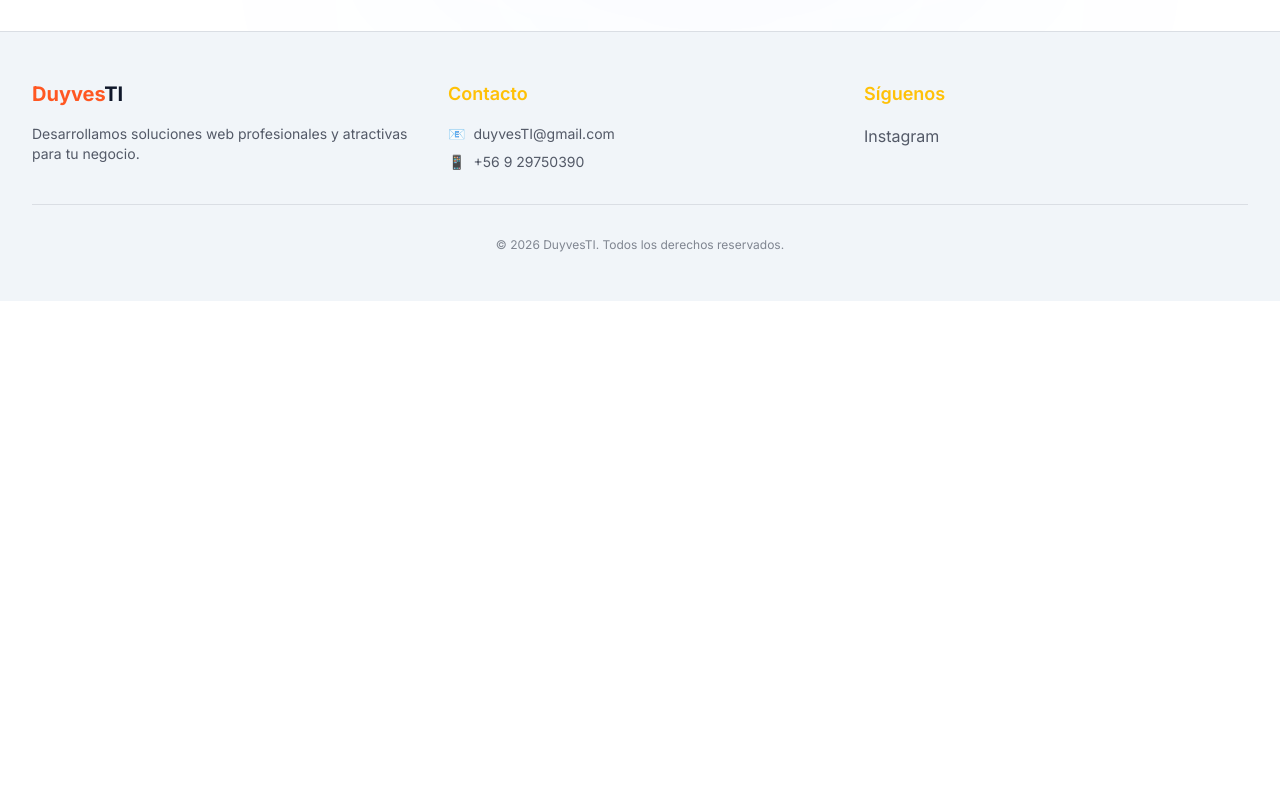
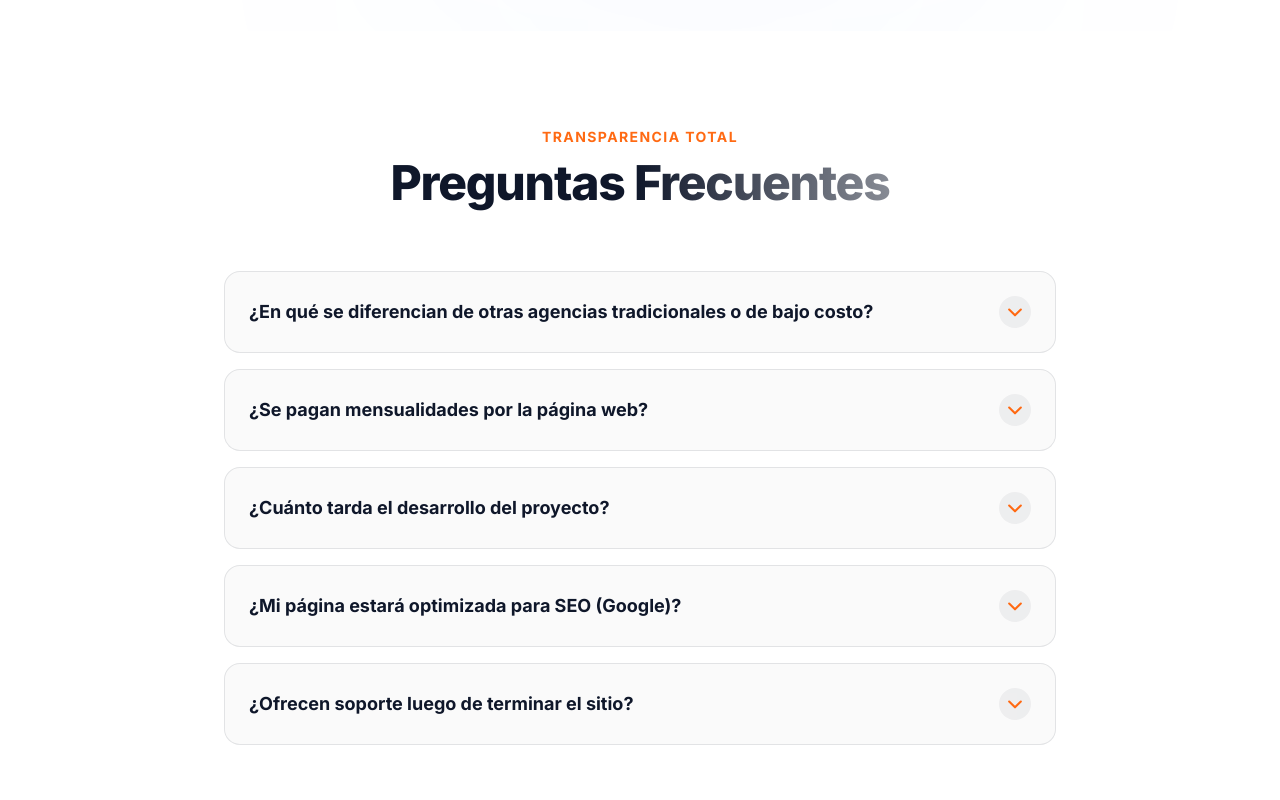
Before and after one commit to DuyvesTI/WebPagesDuyvesTI, a Next.js app: page / in a window 1280 px wide. Shown: the part 3880-4680 px from the top of the page. Before the commit the page ends 4181 px from the top, so only its background shows below. Built offline with nearby package versions, Linux system fonts and the light colour scheme.

Commit message:
feat: add FAQ and hide Portfolio section for production

```diff
--- a/src/app/page.tsx
+++ b/src/app/page.tsx
@@ -1,7 +1,9 @@
 import Hero from "@/components/Hero";
 import Services from "@/components/Services";
 import Process from "@/components/Process";
+// import Portfolio from "@/components/Portfolio";
 import Pricing from "@/components/Pricing";
+import FAQ from "@/components/FAQ";
 
 export default function Home() {
   return (
@@ -9,7 +11,9 @@ export default function Home() {
       <Hero />
       <Services />
       <Process />
+      {/* <Portfolio /> */}
       <Pricing />
+      <FAQ />
     </div>
   );
 }
--- /dev/null
+++ b/src/components/FAQ.tsx
@@ -0,0 +1,89 @@
+"use client";
+
+import React, { useState } from "react";
+
+export default function FAQ() {
+  const [openIndex, setOpenIndex] = useState<number | null>(null);
+
+  const faqs = [
+    {
+      question: "¿En qué se diferencian de otras agencias tradicionales o de bajo costo?",
+      answer: "A diferencia de las agencias que utilizan constructores visuales lentos o plantillas genéricas (como Elementor o WordPress básico), nosotros desarrollamos con código moderno a medida (Next.js y React). Esto resulta en páginas ultra-rápidas, con un diseño premium exclusivo (sin limitaciones creativas) y preparadas para posicionar en Google.",
+    },
+    {
+      question: "¿Se pagan mensualidades por la página web?",
+      answer: "No. Solo cobramos por el desarrollo del proyecto. Una vez finalizado, tú eres el dueño absoluto del código fuente y del sitio web. No cobramos mensualidades absurdas por tener tu sitio en comodato, a diferencia del modelo de negocio de nuestra competencia.",
+    },
+    {
+      question: "¿Cuánto tarda el desarrollo del proyecto?",
+      answer: "Los tiempos varían según el alcance: las Landings Premium pueden estar listas entre 2 y 3 semanas. Las Webs Corporativas multi-página demoran entre 3 y 5 semanas. Durante este periodo, serás parte del proceso y te mantendremos informado paso a paso.",
+    },
+    {
+      question: "¿Mi página estará optimizada para SEO (Google)?",
+      answer: "Sí, todos los desarrollos incluyen SEO técnico desde el primer día: código semántico, tiempos de carga instantáneos, etiquetas meta jerárquicas y arquitectura optimizada. Next.js es el estándar de la industria mundial para posicionamiento ya que procesa la web antes de enviarla a tu cliente.",
+    },
+    {
+      question: "¿Ofrecen soporte luego de terminar el sitio?",
+      answer: "Absolutamente. Te damos 30 días de periodo de garantía y soporte técnico sin costo adicional, para asegurar que todo funcione a la perfección tras el despliegue de tu página en producción. Adicionalmente, podemos ofrecerte un plan de mantención mensual si lo prefieres.",
+    }
+  ];
+
+  const toggleFAQ = (index: number) => {
+    setOpenIndex(openIndex === index ? null : index);
+  };
+
+  return (
+    <section id="faq" className="py-24 relative bg-background">
+      <div className="max-w-4xl mx-auto px-4 sm:px-6 lg:px-8 relative z-10">
+
+        <div className="text-center mb-16">
+          <h2 className="text-sm font-bold tracking-widest text-[#FF6A13] uppercase mb-3">
+            Transparencia Total
+          </h2>
+          <h3 className="text-4xl md:text-5xl font-extrabold text-foreground tracking-tight">
+             Preguntas <span className="text-transparent bg-clip-text bg-gradient-to-r from-foreground to-foreground/50">Frecuentes</span>
+          </h3>
+        </div>
+
+        <div className="space-y-4">
+          {faqs.map((faq, index) => (
+            <div
+              key={index}
+              className={`border rounded-2xl overflow-hidden transition-all duration-300 ${
+                openIndex === index
+                  ? 'border-foreground/30 bg-foreground/[0.04]'
+                  : 'border-foreground/10 bg-foreground/[0.02] hover:bg-foreground/[0.04]'
+              }`}
+            >
+              <button
+                onClick={() => toggleFAQ(index)}
+                className="w-full px-6 py-6 text-left flex justify-between items-center focus:outline-none"
+              >
+                <span className="font-bold text-lg text-foreground pr-8">{faq.question}</span>
+                <span className="flex-shrink-0 flex items-center justify-center w-8 h-8 rounded-full bg-foreground/5">
+                  <svg
+                    className={`w-5 h-5 transition-transform duration-300 text-[#FF6A13] ${openIndex === index ? 'rotate-180' : ''}`}
+                    fill="none" stroke="currentColor" viewBox="0 0 24 24"
+                  >
+                    <path strokeLinecap="round" strokeLinejoin="round" strokeWidth="2.5" d="M19 9l-7 7-7-7" />
+                  </svg>
+                </span>
+              </button>
+
+              <div
+                className={`px-6 overflow-hidden transition-all duration-300 ease-in-out ${
+                  openIndex === index ? 'max-h-96 pb-6 opacity-100' : 'max-h-0 opacity-0'
+                }`}
+              >
+                <p className="text-foreground/70 leading-relaxed text-base">
+                  {faq.answer}
+                </p>
+              </div>
+            </div>
+          ))}
+        </div>
+
+      </div>
+    </section>
+  );
+}
--- /dev/null
+++ b/src/components/Portfolio.tsx
@@ -0,0 +1,109 @@
+"use client";
+
+import React from "react";
+
+export default function Portfolio() {
+  const projects = [
+    {
+      id: 1,
+      name: "Gamfire Chile",
+      category: "Web Corporativa B2B",
+      description: "Plataforma digital para equipamiento técnico e industrial con sistema dinámico de catálogos.",
+      tech: ["Next.js", "Tailwind", "SEO Técnico"],
+      gradient: "from-red-900/80 to-neutral-950",
+      accent: "text-red-400",
+    },
+    {
+      id: 2,
+      name: "Nexus FinTech",
+      category: "SaaS Dashboard (Ejemplo)",
+      description: "Panel financiero interactivo en tiempo real con gráficos envolventes para una startup de inversiones.",
+      tech: ["React 19", "TypeScript", "PostgreSQL"],
+      gradient: "from-blue-900/80 to-neutral-950",
+      accent: "text-blue-400",
+    },
+    {
+      id: 3,
+      name: "LogisTrack",
+      category: "Aplicación Web (Ejemplo)",
+      description: "Sistema de ruteo interno para trazabilidad de envíos marítimos con geolocalización en vivo.",
+      tech: ["Supabase", "Next.js", "Maps API"],
+      gradient: "from-emerald-900/80 to-neutral-950",
+      accent: "text-emerald-400",
+    },
+    {
+      id: 4,
+      name: "Estudio Horizon",
+      category: "Landing Cinemática (Ejemplo)",
+      description: "Portafolio arquitectónico focalizado en la experiencia visual de alta gama y carga ultra-rápida.",
+      tech: ["Framer Motion", "Tailwind", "React"],
+      gradient: "from-orange-900/80 to-neutral-950",
+      accent: "text-[#FF6A13]",
+    },
+  ];
+
+  return (
+    <section id="portafolio" className="py-24 relative bg-foreground/[0.01]">
+      <div className="max-w-7xl mx-auto px-4 sm:px-6 lg:px-8 relative z-10">
+
+        <div className="flex flex-col md:flex-row md:items-end justify-between mb-16 gap-6">
+          <div className="max-w-2xl">
+            <h2 className="text-sm font-bold tracking-widest text-[#FF6A13] uppercase mb-3">
+              Casos de Éxito
+            </h2>
+            <h3 className="text-4xl md:text-5xl font-extrabold text-foreground tracking-tight">
+              Ingeniería <span className="text-transparent bg-clip-text bg-gradient-to-r from-foreground to-foreground/50">en Acción</span>
+            </h3>
+          </div>
+          <p className="text-lg text-foreground/60 max-w-md">
+            Explora una selección de los ecosistemas digitales que construimos. Rendimiento absoluto y diseño impecable.
+          </p>
+        </div>
+
+        <div className="grid grid-cols-1 md:grid-cols-2 gap-8">
+          {projects.map((project) => (
+            <div
+              key={project.id}
+              className="group relative rounded-3xl overflow-hidden bg-background border border-foreground/10 hover:border-foreground/20 transition-colors duration-500 min-h-[400px] flex flex-col justify-end"
+            >
+              {/* Imagen/Gradiente de fondo de Placeholder */}
+              <div className={`absolute inset-0 bg-gradient-to-br ${project.gradient} opacity-40 group-hover:opacity-80 transition-opacity duration-700`} />
+
+              {/* Ruido o textura (opcional) para darle estilo al placeholder */}
+              <div className="absolute inset-0 bg-[url('https://grainy-gradients.vercel.app/noise.svg')] opacity-20 mix-blend-overlay pointer-events-none" />
+
+              {/* Contenido principal que entra por hover o está fijado abajo */}
+              <div className="relative z-10 p-8 sm:p-10 w-full bg-gradient-to-t from-background via-background/90 to-transparent pt-32">
+                <div className="flex items-center gap-3 mb-4">
+                  <span className={`text-xs font-bold uppercase tracking-wider py-1 px-3 bg-foreground/10 backdrop-blur-md rounded-full ${project.accent}`}>
+                    {project.category}
+                  </span>
+                </div>
+
+                <h4 className="text-3xl font-bold text-foreground mb-3 group-hover:-translate-y-1 transition-transform duration-300">
+                  {project.name}
+                </h4>
+
+                <p className="text-foreground/70 text-lg mb-6 line-clamp-2 group-hover:line-clamp-none transition-all duration-300">
+                  {project.description}
+                </p>
+
+                <div className="flex flex-wrap gap-2">
+                  {project.tech.map((tag, i) => (
+                    <span
+                      key={i}
+                      className="text-sm font-medium text-foreground/60 px-2 py-1 border border-foreground/10 rounded-md bg-background/50"
+                    >
+                      {tag}
+                    </span>
+                  ))}
+                </div>
+              </div>
+            </div>
+          ))}
+        </div>
+
+      </div>
+    </section>
+  );
+}
```
Also changed, not shown: 1 other file (tests, documents, lock files or other folders).
